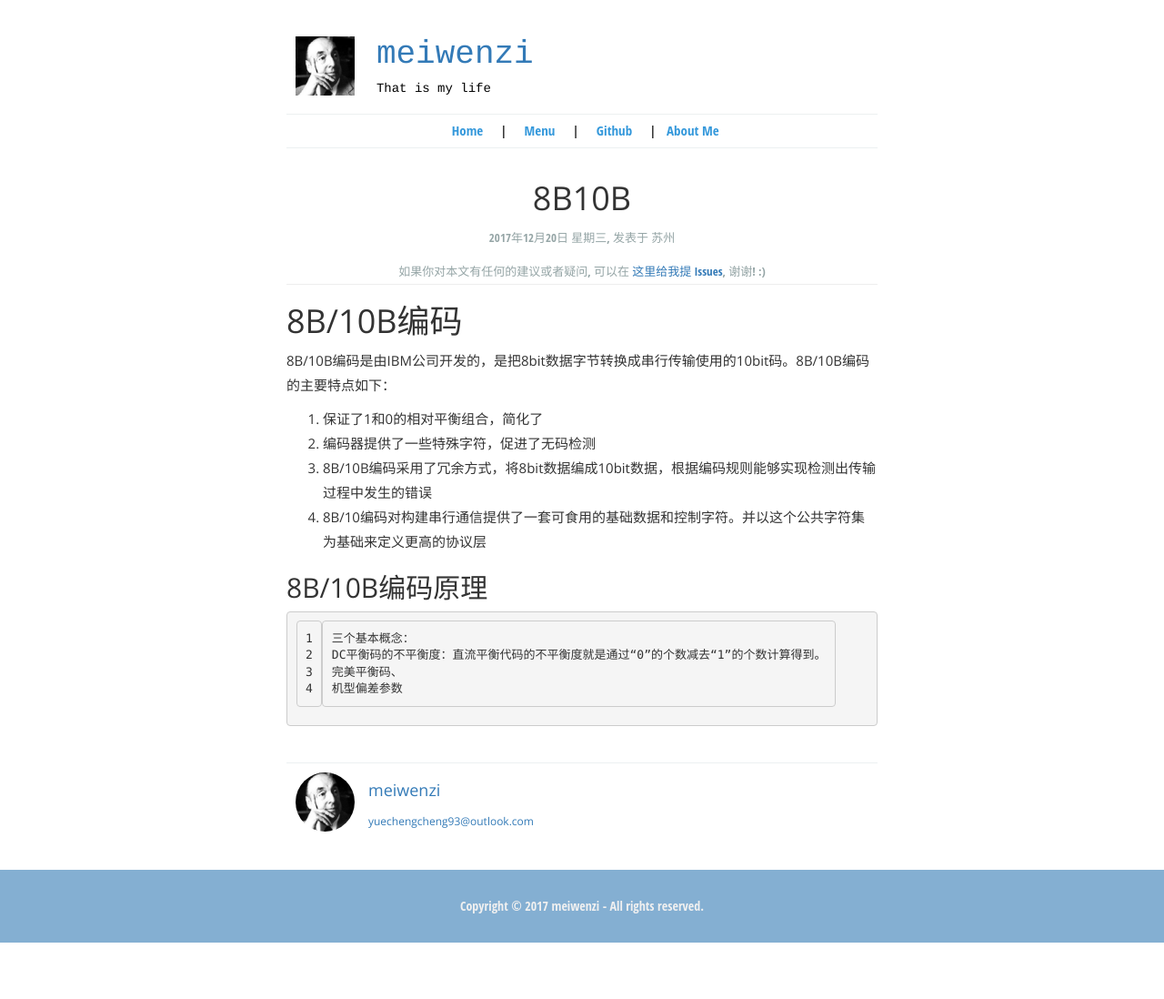
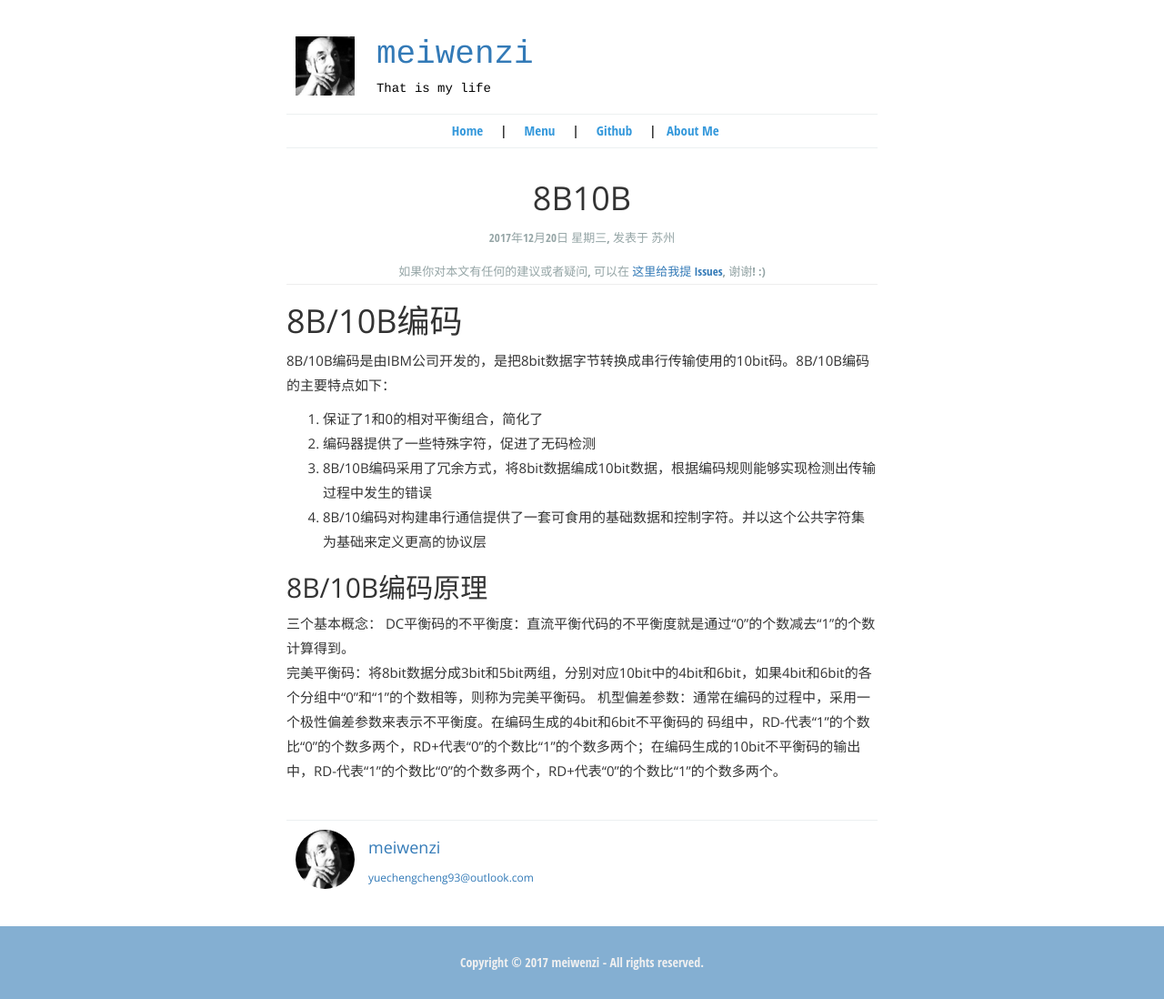
Before and after one commit to meiwenzi/meiwenzi.github.io, a Jekyll site: the page built from _posts/2017-12-20-8B10B.md, in a window 1280 px wide. Shown: the whole page at 91% size. Built offline with Jekyll 4.4.1, drawn with Linux system fonts in a browser that asks for light colours; before the commit the page ends 1036 px from its top, so only the background shows below that.

````diff
--- a/_posts/2017-12-20-8B10B.md
+++ b/_posts/2017-12-20-8B10B.md
@@ -16,7 +16,8 @@ excerpt_separator: "```"
 4. 8B/10编码对构建串行通信提供了一套可食用的基础数据和控制字符。并以这个公共字符集为基础来定义更高的协议层
 
 ## 8B/10B编码原理
-    三个基本概念：
+
+三个基本概念：
     DC平衡码的不平衡度：直流平衡代码的不平衡度就是通过“0”的个数减去“1”的个数计算得到。
-    完美平衡码、
-    机型偏差参数
+    完美平衡码：将8bit数据分成3bit和5bit两组，分别对应10bit中的4bit和6bit，如果4bit和6bit的各个分组中“0”和“1”的个数相等，则称为完美平衡码。
+    机型偏差参数：通常在编码的过程中，采用一个极性偏差参数来表示不平衡度。在编码生成的4bit和6bit不平衡码的 码组中，RD-代表“1”的个数比“0”的个数多两个，RD+代表“0”的个数比“1”的个数多两个；在编码生成的10bit不平衡码的输出中，RD-代表“1”的个数比“0”的个数多两个，RD+代表“0”的个数比“1”的个数多两个。
````
